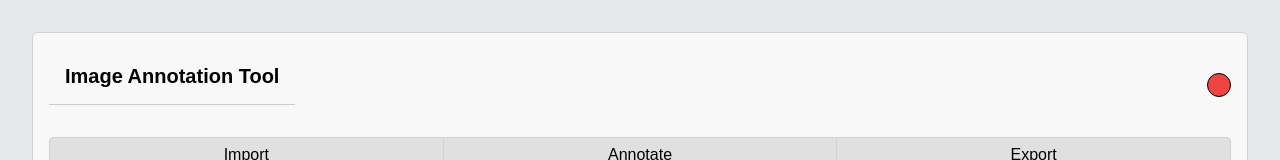
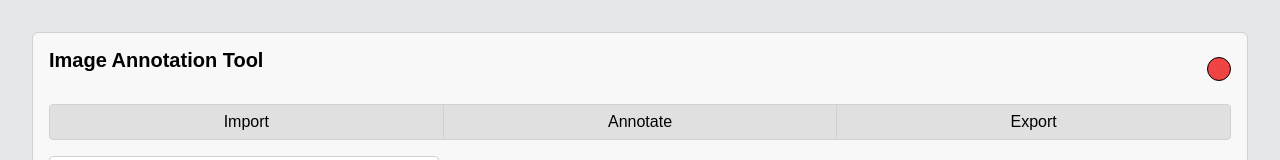
Before and after one commit to ZaynUH/annotation-tool, a Next.js app: page /upload in a window 1280 px wide. Shown: the top 160 px of the page. Built offline with nearby package versions, Linux system fonts and the light colour scheme; no server answers.

Commit message:
css combine

```diff
--- a/styles/UploadPage.module.css
+++ b/styles/UploadPage.module.css
@@ -26,10 +26,8 @@
 }
 
 .title {
-  padding: 1rem;
   font-size: 1.25rem;
   font-weight: 500;
-  border-bottom: 1px solid #ccc;
   margin: 0;
   color: black;
 }
```
